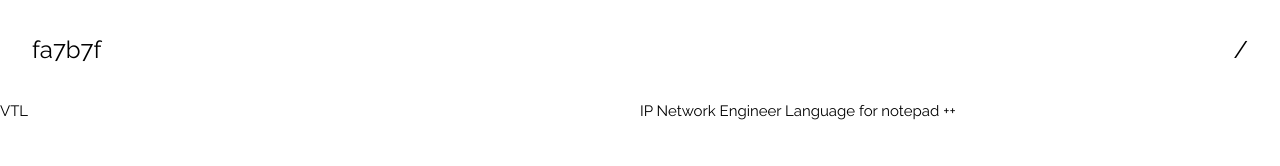
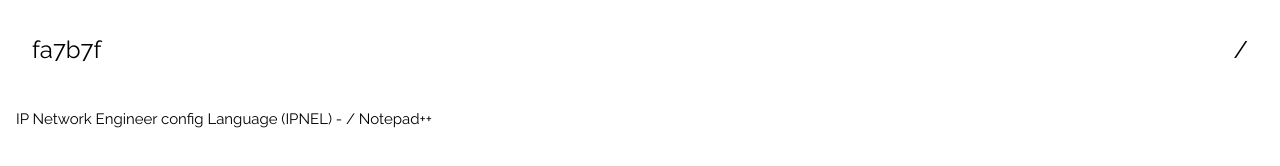
Before and after one commit to 7a6b6f/7a6b6f.github.io, a plain HTML site: page index.html in a window 1280 px wide. Drawn offline with nearby package versions, Linux system fonts and the light colour scheme.

Commit message:
Update index.html

```diff
--- a/index.html
+++ b/index.html
@@ -27,11 +27,11 @@ body {font-family: "Raleway", Arial, sans-serif}
   <!-- Photo Grid -->
   <div class="w3-row">
     <div class="w3-half">
-     VTL
+      <a href="https://github.com/7a6b6f/IPNE_config" class="w3-left w3-button w3-white"> IP Network Engineer config Language (IPNEL) - / Notepad++ </a>
     </div>
 
     <div class="w3-half">
-     IP Network Engineer Language for notepad ++
+
     </div>
   </div>
 
```
